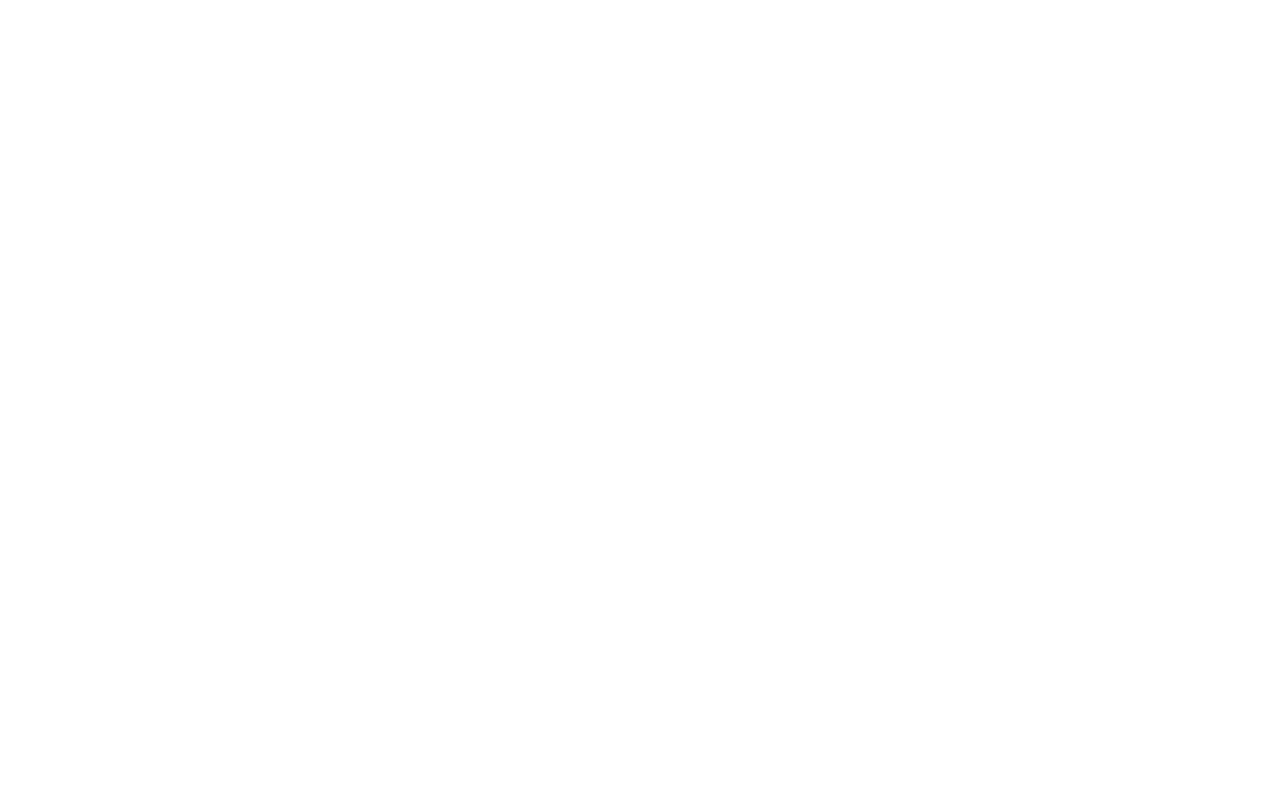
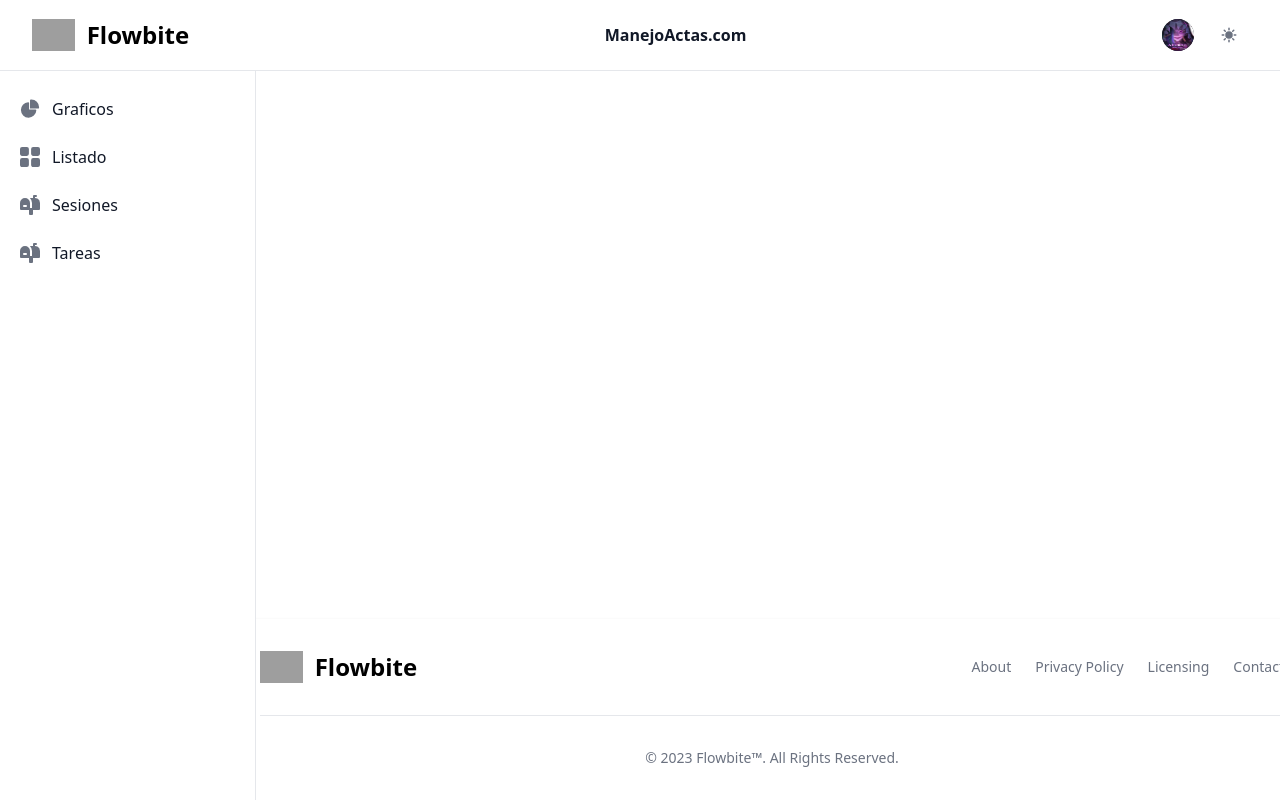
Before and after one commit to JaxLoz/diplomaProject, a Vue app: page /tareas in a window 1280 px wide. Before the commit this address had no page. Built offline with nearby package versions, Linux system fonts and the light colour scheme; grey boxes are pictures that could not be loaded.

Commit message:
Vista tareas

```diff
--- a/src/components/side_bar.vue
+++ b/src/components/side_bar.vue
@@ -36,6 +36,7 @@
                <span class="flex-1 ms-3 whitespace-nowrap">Listado</span>
 </RouterLink>
 </li>
+<li>
          <RouterLink class="flex items-center p-2 text-gray-900 rounded-lg dark:text-white hover:bg-gray-100 dark:hover:bg-gray-700 group" to="/sesion">
             <svg class="flex-shrink-0 w-5 h-5 text-gray-500 transition duration-75 dark:text-gray-400 group-hover:text-gray-900 dark:group-hover:text-white" aria-hidden="true" xmlns="http://www.w3.org/2000/svg" fill="currentColor" viewBox="0 0 20 20">
                   <path d="m17.418 3.623-.018-.008a6.713 6.713 0 0 0-2.4-.569V2h1a1 1 0 1 0 0-2h-2a1 1 0 0 0-1 1v2H9.89A6.977 6.977 0 0 1 12 8v5h-2V8A5 5 0 1 0 0 8v6a1 1 0 0 0 1 1h8v4a1 1 0 0 0 1 1h2a1 1 0 0 0 1-1v-4h6a1 1 0 0 0 1-1V8a5 5 0 0 0-2.582-4.377ZM6 12H4a1 1 0 0 1 0-2h2a1 1 0 0 1 0 2Z"/>
@@ -43,10 +44,17 @@
                <span class="flex-1 ms-3 whitespace-nowrap">Sesiones</span>
 
          </RouterLink>
+      </li>
+      <RouterLink class="flex items-center p-2 text-gray-900 rounded-lg dark:text-white hover:bg-gray-100 dark:hover:bg-gray-700 group" to="/tareas">
+            <svg class="flex-shrink-0 w-5 h-5 text-gray-500 transition duration-75 dark:text-gray-400 group-hover:text-gray-900 dark:group-hover:text-white" aria-hidden="true" xmlns="http://www.w3.org/2000/svg" fill="currentColor" viewBox="0 0 20 20">
+                  <path d="m17.418 3.623-.018-.008a6.713 6.713 0 0 0-2.4-.569V2h1a1 1 0 1 0 0-2h-2a1 1 0 0 0-1 1v2H9.89A6.977 6.977 0 0 1 12 8v5h-2V8A5 5 0 1 0 0 8v6a1 1 0 0 0 1 1h8v4a1 1 0 0 0 1 1h2a1 1 0 0 0 1-1v-4h6a1 1 0 0 0 1-1V8a5 5 0 0 0-2.582-4.377ZM6 12H4a1 1 0 0 1 0-2h2a1 1 0 0 1 0 2Z"/>
+               </svg>
+               <span class="flex-1 ms-3 whitespace-nowrap">Tareas</span>
 
-
+         </RouterLink>
 
       </ul>
+
    </div>
 </aside>
 </div>
--- a/src/router/index.js
+++ b/src/router/index.js
@@ -30,6 +30,11 @@
             path: '/sesion',
             name: 'sesioh',
             component: () => import('@/views/sessions_actas.vue')
+          },
+          {
+            path: '/tareas',
+            name: 'tareas',
+            component: () => import('@/views/tareas_actas.vue')
           }
       ]
     },
--- /dev/null
+++ b/src/views/tareas_actas.vue
@@ -0,0 +1,21 @@
+<script setup>
+import navBar from '@/components/navBar.vue';
+
+</script>
+<template>
+      <div class="navBar">
+    <navBar />
+  </div>
+
+  <div class="content2">
+    <div class="content">
+  <main>
+    <div class="overflow-x-auto shadow-md sm:rounded-lg">
+</div>
+
+  </main>
+</div>
+
+  </div>
+
+  </template>
```
